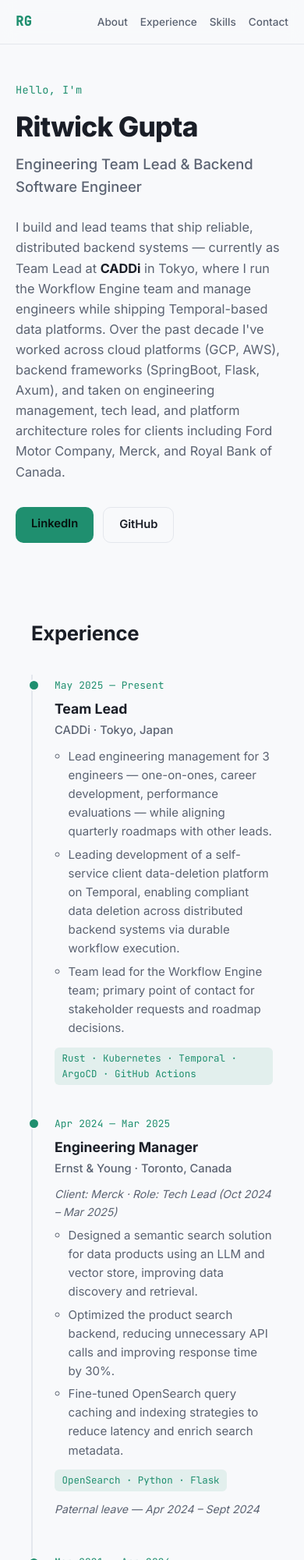
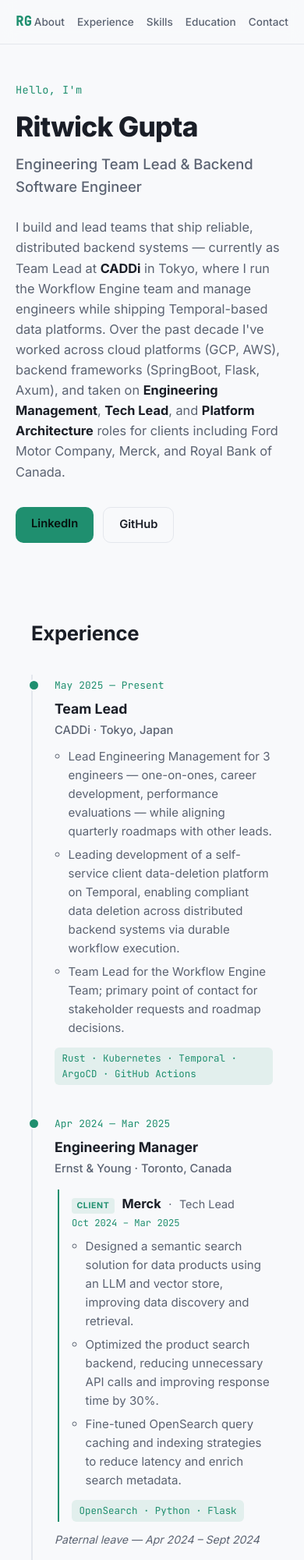
Before and after one commit to ritwickgupta/ritwickgupta.github.io, a plain HTML site: page index.html in a window 390 px wide. Shown: the top 2000 px of the page at 78% size. Drawn offline with Linux system fonts and the light colour scheme.

Commit message:
Group client engagements under jobs, split out Education, capitalize roles
Co-Authored-By: Claude Sonnet 5.5 <noreply@anthropic.com>

```diff
--- a/index.html
+++ b/index.html
@@ -19,6 +19,7 @@
       <li><a href="#about">About</a></li>
       <li><a href="#experience">Experience</a></li>
       <li><a href="#skills">Skills</a></li>
+      <li><a href="#education">Education</a></li>
       <li><a href="#contact">Contact</a></li>
     </ul>
   </nav>
@@ -35,7 +36,7 @@
       Team Lead at <strong>CADDi</strong> in Tokyo, where I run the Workflow Engine team and manage
       engineers while shipping Temporal-based data platforms. Over the past decade I've worked across
       cloud platforms (GCP, AWS), backend frameworks (SpringBoot, Flask, Axum), and taken on
-      engineering management, tech lead, and platform architecture roles for clients including
+      <strong>Engineering Management</strong>, <strong>Tech Lead</strong>, and <strong>Platform Architecture</strong> roles for clients including
       Ford Motor Company, Merck, and Royal Bank of Canada.
     </p>
     <div class="hero-actions">
@@ -57,9 +58,9 @@
             <h3>Team Lead</h3>
             <p class="timeline-org">CADDi · Tokyo, Japan</p>
             <ul>
-              <li>Lead engineering management for 3 engineers — one-on-ones, career development, performance evaluations — while aligning quarterly roadmaps with other leads.</li>
+              <li>Lead Engineering Management for 3 engineers — one-on-ones, career development, performance evaluations — while aligning quarterly roadmaps with other leads.</li>
               <li>Leading development of a self-service client data-deletion platform on Temporal, enabling compliant data deletion across distributed backend systems via durable workflow execution.</li>
-              <li>Team lead for the Workflow Engine team; primary point of contact for stakeholder requests and roadmap decisions.</li>
+              <li>Team Lead for the Workflow Engine Team; primary point of contact for stakeholder requests and roadmap decisions.</li>
             </ul>
             <p class="timeline-tech">Rust · Kubernetes · Temporal · ArgoCD · GitHub Actions</p>
           </div>
@@ -72,13 +73,17 @@
           <div class="timeline-body">
             <h3>Engineering Manager</h3>
             <p class="timeline-org">Ernst &amp; Young · Toronto, Canada</p>
-            <p class="timeline-sub">Client: Merck · Role: Tech Lead (Oct 2024 – Mar 2025)</p>
+            <div class="clients">
+            <div class="client">
+              <div class="client-head"><span class="client-tag">Client</span><span class="client-name">Merck</span><span class="client-role">Tech Lead</span><span class="client-dates">Oct 2024 – Mar 2025</span></div>
             <ul>
               <li>Designed a semantic search solution for data products using an LLM and vector store, improving data discovery and retrieval.</li>
               <li>Optimized the product search backend, reducing unnecessary API calls and improving response time by 30%.</li>
               <li>Fine-tuned OpenSearch query caching and indexing strategies to reduce latency and enrich search metadata.</li>
             </ul>
             <p class="timeline-tech">OpenSearch · Python · Flask</p>
+            </div>
+            </div>
             <p class="timeline-sub" style="margin-top:0.75rem;">Paternal leave — Apr 2024 – Sept 2024</p>
           </div>
         </li>
@@ -91,28 +96,36 @@
             <h3>Senior Software Engineer</h3>
             <p class="timeline-org">Nuvalence.io (acquired by Ernst &amp; Young) · Toronto, Canada</p>
 
-            <p class="timeline-sub">Client: Ford Motor Company · Role: Tech Lead (Feb 2023 – Mar 2024)</p>
+            <div class="clients">
+            <div class="client">
+              <div class="client-head"><span class="client-tag">Client</span><span class="client-name">Ford Motor Company</span><span class="client-role">Tech Lead</span><span class="client-dates">Feb 2023 – Mar 2024</span></div>
             <ul>
               <li>Led a team of seven to build a domain-driven backend architecture for APIs on Google Cloud.</li>
               <li>Built reverse-ETL pipelines on Cloud Data Fusion to move data from BigQuery into CloudSQL.</li>
               <li>Designed Datadog dashboards to monitor system health, and owned project delivery estimates and stakeholder communication across eight sprint months.</li>
             </ul>
             <p class="timeline-tech">GCP · Cloud Run · CloudSQL · BigQuery · Cloud Data Fusion · SpringBoot · Gradle</p>
+            </div>
 
-            <p class="timeline-sub" style="margin-top:0.75rem;">Client: Ford Motor Company · Role: Platform Developer (Feb 2022 – Dec 2022)</p>
+            <div class="client">
+              <div class="client-head"><span class="client-tag">Client</span><span class="client-name">Ford Motor Company</span><span class="client-role">Platform Developer</span><span class="client-dates">Feb 2022 – Dec 2022</span></div>
             <ul>
               <li>Spearheaded a GCP cloud-native architecture for an asynchronous attribute-based notification service using WebSocket, gRPC, and push notifications.</li>
               <li>Scaled the notification service to a multi-instance architecture on Cloud Run using a Pub/Sub pattern on Redis for inter-service communication.</li>
               <li>Introduced Terraform for all cloud infrastructure and built the CI/CD pipeline in Tekton.</li>
             </ul>
             <p class="timeline-tech">GCP · Cloud Run · Pub/Sub · Redis · MongoDB · SpringBoot · Gradle</p>
+            </div>
 
-            <p class="timeline-sub" style="margin-top:0.75rem;">Client: WorkMarket · Role: Lead Developer (Mar 2021 – Jan 2022)</p>
+            <div class="client">
+              <div class="client-head"><span class="client-tag">Client</span><span class="client-name">WorkMarket</span><span class="client-role">Lead Developer</span><span class="client-dates">Mar 2021 – Jan 2022</span></div>
             <ul>
               <li>Notified and purged roughly half a million users and 100k+ companies via scheduled jobs to fulfill GDPR compliance.</li>
               <li>Implemented cron jobs to notify users before suspension due to inactivity, working across cross-functional teams.</li>
             </ul>
             <p class="timeline-tech">SpringBoot · Spring · MySQL</p>
+            </div>
+            </div>
           </div>
         </li>
 
@@ -123,12 +136,16 @@
           <div class="timeline-body">
             <h3>Software Architect</h3>
             <p class="timeline-org">Phlyt.io (acquired by Red Hat) · Toronto, Canada</p>
-            <p class="timeline-sub">Client: Royal Bank of Canada · Role: Software Consultant</p>
+            <div class="clients">
+            <div class="client">
+              <div class="client-head"><span class="client-tag">Client</span><span class="client-name">Royal Bank of Canada</span><span class="client-role">Software Consultant</span></div>
             <ul>
-              <li>Acted as client lead for the RBC account, managing three developers and tracking deliverables.</li>
+              <li>Acted as Client Lead for the RBC account, managing three developers and tracking deliverables.</li>
               <li>Consulted with AWS Pipeline and DevOps teams, creating AWS migration tutorials for a smooth on-premises-to-cloud transition.</li>
             </ul>
             <p class="timeline-tech">AWS · CloudFormation · Terraform · SpringBoot</p>
+            </div>
+            </div>
           </div>
         </li>
 
@@ -154,16 +171,22 @@
           <div class="timeline-body">
             <h3>Software Developer</h3>
             <p class="timeline-org">Konrad Group · Toronto, Canada</p>
-            <p class="timeline-sub">Client: Symcor · Role: Lead Developer (Sep 2017 – Apr 2018)</p>
+            <div class="clients">
+            <div class="client">
+              <div class="client-head"><span class="client-tag">Client</span><span class="client-name">Symcor</span><span class="client-role">Lead Developer</span><span class="client-dates">Sep 2017 – Apr 2018</span></div>
             <ul>
               <li>Delivered a SpringBoot REST API for cheque-related CRUD operations using JWT verification.</li>
               <li>Cut API response time 75% and build time 70% via a Spring/Maven upgrade and Hibernate for direct DB access.</li>
             </ul>
-            <p class="timeline-sub" style="margin-top:0.75rem;">Client: Ellis Don · Role: Lead Developer (Aug 2016 – Aug 2017)</p>
+            </div>
+            <div class="client">
+              <div class="client-head"><span class="client-tag">Client</span><span class="client-name">Ellis Don</span><span class="client-role">Lead Developer</span><span class="client-dates">Aug 2016 – Aug 2017</span></div>
             <ul>
               <li>Led a four-person team through bi-weekly sprints, built a REST API layer over the business layer, and restructured the persistence layer.</li>
             </ul>
             <p class="timeline-tech">Spring · Maven · Hibernate</p>
+            </div>
+            </div>
           </div>
         </li>
 
@@ -174,12 +197,16 @@
           <div class="timeline-body">
             <h3>Application Developer</h3>
             <p class="timeline-org">Critical Mass · Toronto, Canada</p>
-            <p class="timeline-sub">Client: Nissan &amp; Infiniti Canada · Role: Associate Tech Lead</p>
+            <div class="clients">
+            <div class="client">
+              <div class="client-head"><span class="client-tag">Client</span><span class="client-name">Nissan &amp; Infiniti Canada</span><span class="client-role">Associate Tech Lead</span></div>
             <ul>
               <li>Managed weekly sprints and deployments for the Nissan/Infiniti build-and-price car configurator, cutting deployment time 50% with a new release process.</li>
               <li>Added mobile support to the configurator platform.</li>
             </ul>
             <p class="timeline-tech">Groovy on Grails · Java · Adobe AEM</p>
+            </div>
+            </div>
           </div>
         </li>
 
@@ -234,16 +261,27 @@
           <h3>Languages Spoken</h3>
           <p>English (Native), Hindi (Native), Japanese (Basic)</p>
         </div>
-        <div class="skill-card">
-          <h3>Education</h3>
-          <p>M.Sc. Computer Science — University of Windsor<br>
-          B.Eng. Computer Engineering — University of Pune</p>
-        </div>
       </div>
     </div>
   </section>
 
-  <section class="section" id="contact">
+  <section class="section" id="education">
+    <div class="container">
+      <h2>Education</h2>
+      <ul class="edu-list">
+        <li class="edu-item">
+          <h3>M.Sc. Computer Science</h3>
+          <p>University of Windsor</p>
+        </li>
+        <li class="edu-item">
+          <h3>B.Eng. Computer Engineering</h3>
+          <p>University of Pune</p>
+        </li>
+      </ul>
+    </div>
+  </section>
+
+  <section class="section section-alt" id="contact">
     <div class="container contact-container">
       <h2>Get in touch</h2>
       <p class="contact-copy">Based in Japan and always happy to connect — reach out on LinkedIn.</p>
--- a/style.css
+++ b/style.css
@@ -316,3 +316,98 @@ body {
   .nav-links a { font-size: 0.85rem; }
   .hero { padding: 3rem 1.25rem 2.5rem; }
 }
+
+/* Clients within a job */
+.client {
+  margin: 1rem 0 0;
+  padding: 0.9rem 0 0;
+  border-top: 1px solid var(--border);
+}
+
+.client-head {
+  display: flex;
+  flex-wrap: wrap;
+  align-items: baseline;
+  gap: 0.15rem 0.6rem;
+  margin-bottom: 0.5rem;
+}
+
+.client-name {
+  font-size: 1.02rem;
+  font-weight: 700;
+  color: var(--text);
+}
+
+.client-role {
+  font-size: 0.9rem;
+  color: var(--text-dim);
+}
+
+.client-role::before {
+  content: "\00b7";
+  margin-right: 0.6rem;
+}
+
+.client-dates {
+  font-family: var(--mono);
+  font-size: 0.76rem;
+  color: var(--accent);
+  margin-left: auto;
+}
+
+@media (max-width: 560px) {
+  .client-dates { margin-left: 0; flex-basis: 100%; }
+}
+
+/* Education */
+.edu-list {
+  list-style: none;
+  margin: 0;
+  padding: 0;
+  display: grid;
+  grid-template-columns: repeat(auto-fit, minmax(240px, 1fr));
+  gap: 1rem;
+}
+
+.edu-item {
+  background: var(--surface);
+  border: 1px solid var(--border);
+  border-radius: var(--radius);
+  padding: 1.1rem 1.25rem;
+}
+
+.edu-item h3 { margin: 0 0 0.25rem; font-size: 1.02rem; }
+.edu-item p { margin: 0; color: var(--text-dim); font-size: 0.92rem; }
+
+/* Client group: visually nested under the job */
+.clients {
+  margin: 0.9rem 0 0.5rem 0.25rem;
+  padding-left: 1rem;
+  border-left: 2px solid var(--accent);
+}
+
+.clients-label {
+  margin: 0 0 0.2rem;
+  font-size: 0.74rem;
+  font-weight: 700;
+  letter-spacing: 0.06em;
+  text-transform: uppercase;
+  color: var(--accent);
+}
+
+.clients .client:first-of-type {
+  border-top: 0;
+  padding-top: 0.3rem;
+  margin-top: 0;
+}
+
+.client-tag {
+  font-size: 0.66rem;
+  font-weight: 700;
+  letter-spacing: 0.06em;
+  text-transform: uppercase;
+  color: var(--accent);
+  background: var(--accent-soft);
+  padding: 0.1rem 0.4rem;
+  border-radius: 4px;
+}
```
